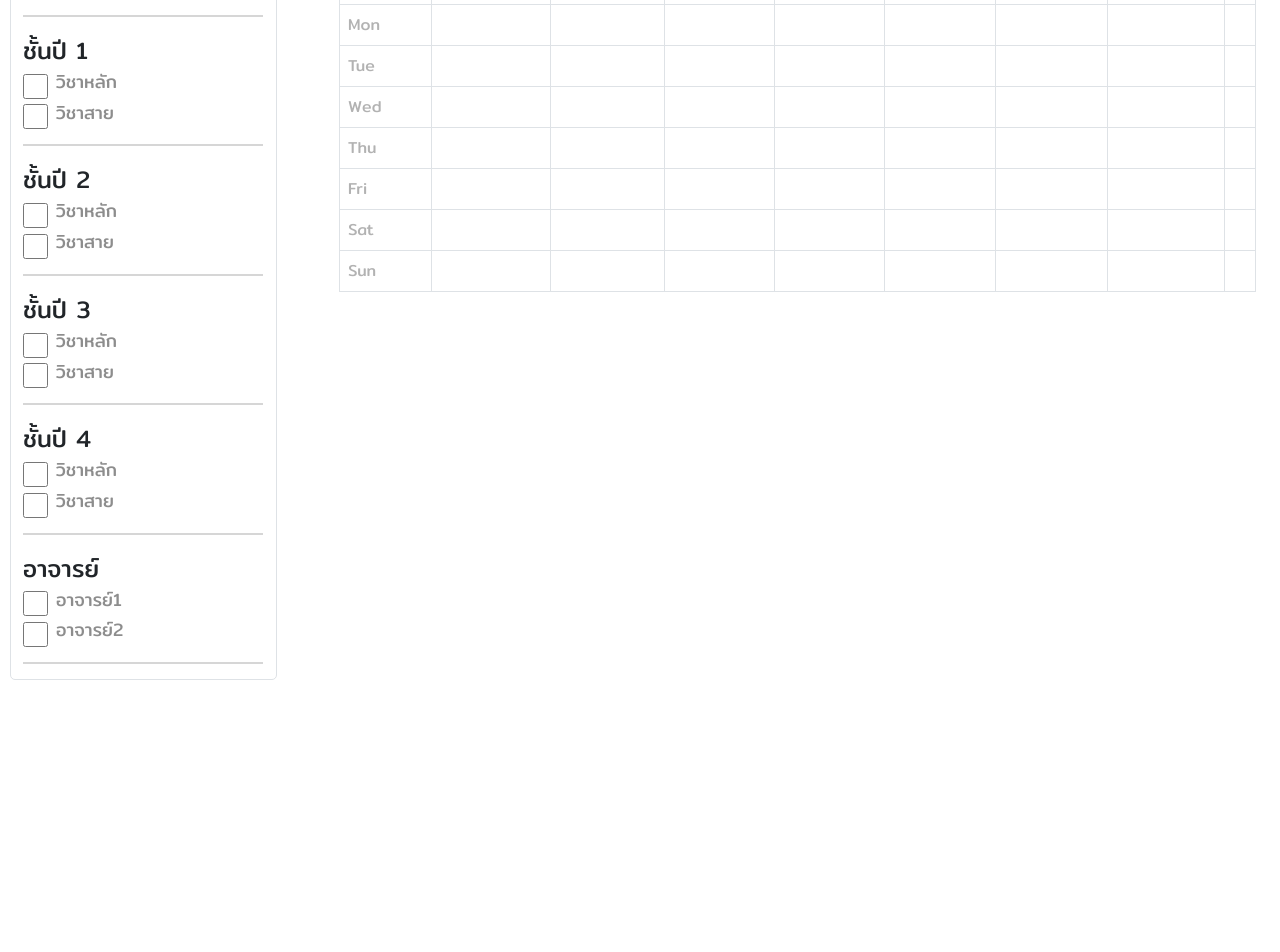
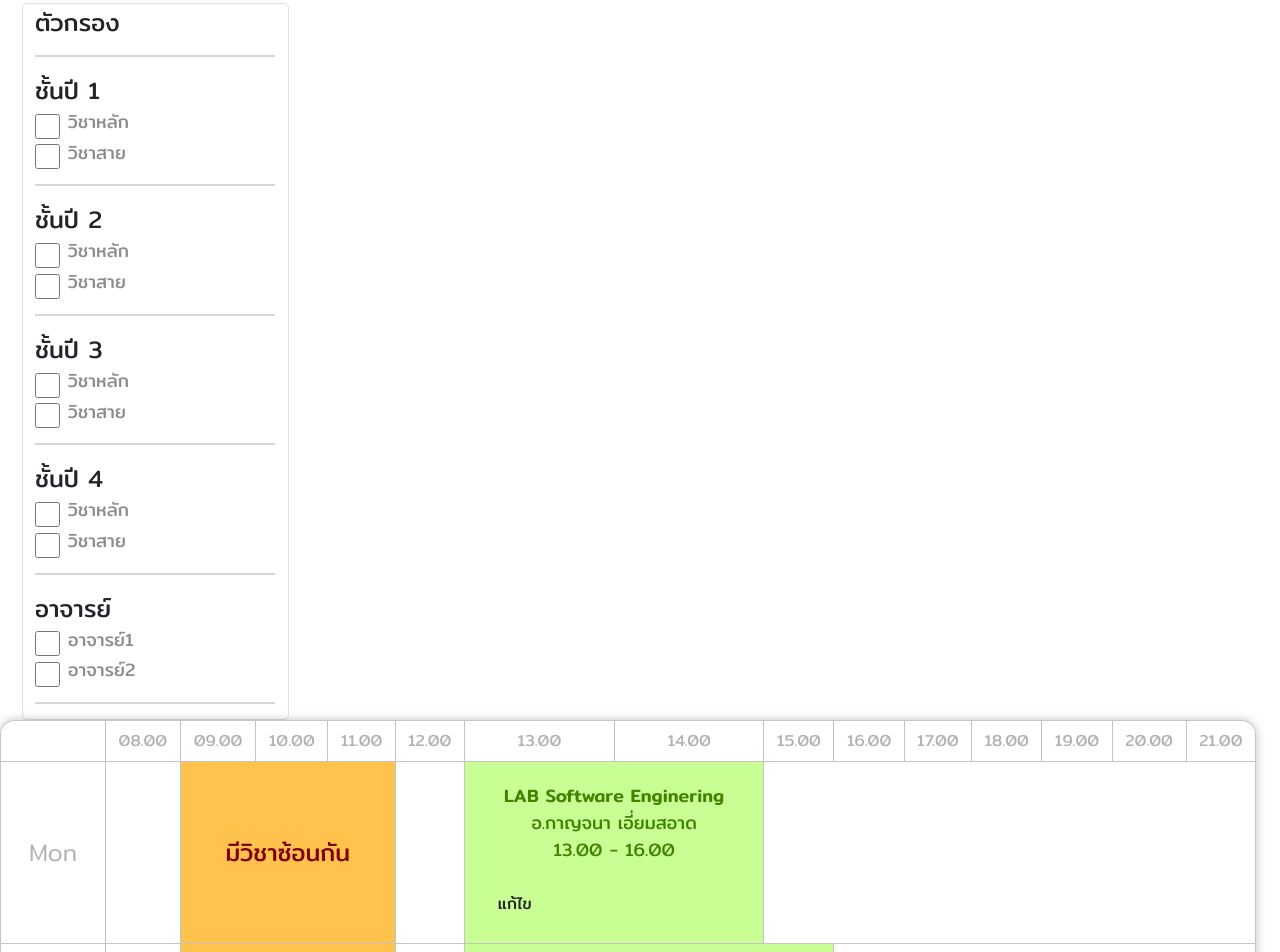
Before and after one commit to taskger/express-react-project, a React (Create React App) app in the folder client/: page /admin/schedule in a window 1280 px wide. Shown: the part 200-1152 px from the top of the page. Before the commit the page ends 880 px from the top, so only its background shows below. Built offline with nearby package versions, Linux system fonts and the light colour scheme.

Commit message:
update 10/2/24 11.41

```diff
--- a/client/src/components/Admin/Schedule/schedule.js
+++ b/client/src/components/Admin/Schedule/schedule.js
@@ -8,7 +8,7 @@ const Schedule = () => {
     <div>
     <Navbar/>
 
-      <div className="container">
+      <div className="container schedule">
         <div className="row ">
           <div className="col-1">
             <label htmlFor="semester" className="form-label">ภาคการศึกษา</label>
@@ -35,7 +35,7 @@ const Schedule = () => {
         </div>
         </div>
         <div className='row all com'>
-          <div className='col-auto'>
+          <div className='col-auto filter'>
            <Filter />
            </div>
            <div className='col table'>
--- a/client/src/components/User/Schedule/schedule.js
+++ b/client/src/components/User/Schedule/schedule.js
@@ -7,7 +7,7 @@ const Schedule = () => {
   return (
     <div>
     <Navbar/>
-      <div className="container">
+      <div className="container schedule">
         <div className="row ">
           <div className="col-1">
             <label htmlFor="semester" className="form-label">ภาคการศึกษา</label>
--- a/client/src/components/filter/filter.css
+++ b/client/src/components/filter/filter.css
@@ -1,3 +1,7 @@
+div.container.schedule{
+    margin-top: 20px;
+    margin-bottom: 20px;
+}
 
 input.boxcheck {
     width: 26px;
@@ -5,6 +9,7 @@ input.boxcheck {
     margin-right:8px;
     accent-color: #74992e;
     cursor: pointer;
+
 }
 
 
@@ -14,6 +19,8 @@ input.boxcheck {
     height: auto;
     border:1px ;
     border-radius: 5px;
+    box-shadow: 0 0 px rgba(0, 0, 0, 0.251);
+
 }
 div.col input.boxcheck{
 
@@ -47,7 +54,6 @@ div.col input.boxcheck{
     margin-bottom: 15px;
 }
 div.col.table{
-    padding-left:50px;
     font-weight: 500;
     border-radius: 15px;
 }
@@ -57,14 +63,104 @@ div.col.table{
 }
 tbody th.day{
     color: #B2B2B2;
-    font-weight: 400;
+    font-weight: 300;
+    font-size: 24px;
 }
+
 thead th.time{
     color: #B2B2B2;
     font-weight: 400;
+
+}
+table.table.table-bordered.outschedule {
+
+
+
+}
+table.table.table-bordered.schedule {
+    height: 580px;
+    border-radius: 15px;
+    border: 1px solid #C4C4C4;
+    overflow: hidden;
+    background-color: #C4C4C4;
+    vertical-align: middle;
+    text-align: center;
+    box-shadow: 0 0 10px rgba(0, 0, 0, 0.251);
 }
 
-table.table.table-bordered.schedule {
+tr.rowday .day {
+    border: 1px solid #C4C4C4;
+    padding: 20px;
 
-        background-color: #74992e;
   }
+  tr.rowday td{
+    border: 1px solid #C4C4C4;
+    padding: 0px;
+  }
+
+tr.rowday:hover .day,tr.rowday:hover td {
+  background-color: #E9E7E7;
+  transition: background-color 0.5s, color 0.5s; /* Smooth transition effect */
+  border: 1px solid #C4C4C4;
+  color: #535353;
+
+}
+div.overlapping{
+    width: 100%;
+    height: 100%;
+    background-color: #FFC34D;
+    text-align: center;
+    display: flex;
+    align-items: center;
+    justify-content: center;
+    font-size: 24px;
+    font-weight: 400;
+    color: #820000;
+    transition: background-color 0.5s, color 0.5s; /* Smooth transition effect */
+
+}
+div.overlapping:hover{
+    background-color: #FFA800;
+}
+div.lecturecorrect{
+    width: 100%;
+    height: 100%;
+    background-color: #C9FE94;
+    font-size: 24px;
+    font-weight: 400;
+    color: #418200;
+    transition: background-color 0.5s, color 0.5s; /* Smooth transition effect */
+    padding: 20px;
+}
+div.lecturecorrect:hover{
+    background-color: #A0F948;
+}
+div.lecturecorrect .subject{
+    font-size: 18px;
+    font-weight: 500;
+}
+div.lecturecorrect .name{
+    font-size: 18px;
+
+}
+div.lecturecorrect .time{
+    font-size: 18px;
+
+}
+.editlecturecorrect{
+    font-size: 28px;
+    border: 0px;
+
+}
+
+.btn.editlecturecorrect:hover{
+    border: 0px;
+    color: #4eb8ff;
+    transition: color 0.5s; /* Smooth transition effect */
+
+}
+
+div.rowbutton {
+    text-align: left;
+    margin-top: 20px;
+  }
--- a/client/src/components/filter/filter.js
+++ b/client/src/components/filter/filter.js
@@ -3,7 +3,8 @@ import "./filter.css";
 
 const filter = () => {
   return (
-        <div className="container-fluid border">
+    <div className='container'>
+      <div className="container-fluid border">
         <label class="rank" htmlFor="check1"> ตัวกรอง </label>
           <div className='liner' ></div>
           <div className='form-check-main'>
@@ -96,7 +97,8 @@ const filter = () => {
           </div>
           <div className="col">
           </div>
-        </div>
+      </div>
+    </div>
   );
 };
 export default filter;
--- /dev/null
+++ b/client/src/components/filter/lecturecorrect.js
@@ -0,0 +1,140 @@
+import React from 'react';
+import "./filter.css";
+
+const lecturecorrect = () => {
+  return (
+        <div className='lecturecorrect' >
+            <div className='subject'>
+                <label>
+
+                LAB Software Enginering
+                </label>
+
+            </div>
+            <div className='name'>
+                <label>
+                อ.กาญจนา เอี่ยมสอาด
+                </label>
+            </div>
+            <div className='time'>
+                <label>
+                 13.00 - 16.00
+                </label>
+            </div>
+            <div className='rowbutton'>
+                <button type="button" class="btn editlecturecorrect" data-bs-toggle="modal" data-bs-target="#staticBackdrop">
+                    แก้ไข
+                </button>
+            </div>
+            <div class="modal fade" id="staticBackdrop" data-bs-backdrop="static" data-bs-keyboard="false" tabindex="-1" aria-labelledby="staticBackdropLabel" aria-hidden="true">
+                <div class="modal-dialog">
+                    <div class="modal-content">
+                    <div class="modal-body">
+                    <label htmlFor="semester" className="form-label">ชื่อวิชา</label>
+                        <select id="semester" className="form-select form-select-sm mb-3" aria-label=".form-select-sm example">
+                        <option selected>Open this select menu</option>
+                        <option value="1">One</option>
+                        <option value="2">Two</option>
+                        <option value="3">Three</option>
+                        </select>
+                    <label   label htmlFor="year" className="form-label" >รับจำนวน</label>
+                    <input type="text" class="form-control" id="InputStudents" />
+                    <label htmlFor="semester" className="form-label">หมู่เรียน</label>
+                    <select id="semester" className="form-select form-select-sm mb-3" aria-label=".form-select-sm example">
+                    <option selected>กรุณาเลือกหมู่เรียน</option>
+                    <option value="801">801</option>
+                    <option value="802">802</option>
+                    <option value="803">803</option>
+                    <option value="804">804</option>
+                    <option value="805">805</option>
+                    <option value="806">806</option>
+                    <option value="807">807</option>
+                    <option value="808">808</option>
+                    <option value="809">809</option>
+                    <option value="810">810</option>
+                    </select>
+                    <div class="cs-form ">
+                    <div className='row'>
+                        <div className='col'>
+                        <h7>เรื่มสอน</h7>
+                        <select id="starttime" className="form-select form-select-sm mb-3" aria-label=".form-select-sm example">
+                            <option selected>กรุณาเลือกเวลา</option>
+                            <option value="0800">08.00</option>
+                            <option value="0830">08.30</option>
+                            <option value="0900">09.00</option>
+                            <option value="0930">09.30</option>
+                            <option value="1000">10.00</option>
+                            <option value="1030">10.30</option>
+                            <option value="1100">11.00</option>
+                            <option value="1130">11.30</option>
+                            <option value="1200">12.00</option>
+                            <option value="1230">12.30</option>
+                            <option value="1300">13.00</option>
+                            <option value="1330">13.30</option>
+                            <option value="1400">14.00</option>
+                            <option value="1430">14.30</option>
+                            <option value="1500">15.00</option>
+                            <option value="1530">15.30</option>
+                            <option value="1600">16.00</option>
+                            <option value="1630">16.30</option>
+                            <option value="1700">17.00</option>
+                            <option value="1730">17.30</option>
+                            <option value="1800">18.00</option>
+                            <option value="1830">18.30</option>
+                            <option value="1900">19.00</option>
+                            <option value="1930">19.30</option>
+                            <option value="2000">20.00</option>
+                        </select>
+                        </div>
+                        <div className='col'>
+                        <h7>สิ้นสุดการสอน</h7>
+                            <select id="endttime" className="form-select form-select-sm mb-3" aria-label=".form-select-sm example">
+                            <option selected>กรุณาเลือกเวลา</option>
+                            <option value="0800">08.00</option>
+                            <option value="0830">08.30</option>
+                            <option value="0900">09.00</option>
+                            <option value="0930">09.30</option>
+                            <option value="1000">10.00</option>
+                            <option value="1030">10.30</option>
+                            <option value="1100">11.00</option>
+                            <option value="1130">11.30</option>
+                            <option value="1200">12.00</option>
+                            <option value="1230">12.30</option>
+                            <option value="1300">13.00</option>
+                            <option value="1330">13.30</option>
+                            <option value="1400">14.00</option>
+                            <option value="1430">14.30</option>
+                            <option value="1500">15.00</option>
+                            <option value="1530">15.30</option>
+                            <option value="1600">16.00</option>
+                            <option value="1630">16.30</option>
+                            <option value="1700">17.00</option>
+                            <option value="1730">17.30</option>
+                            <option value="1800">18.00</option>
+                            <option value="1830">18.30</option>
+                            <option value="1900">19.00</option>
+                            <option value="1930">19.30</option>
+                            <option value="2000">20.00</option>
+                            </select>
+                        </div>
+
+                    </div>
+                    </div>
+                </div>
+                    <div class="modal-footer">
+                        <button type="button" class="btn btn-primary">ตกลง</button>
+                        <button type="button" class="btn btn-secondary" data-bs-dismiss="modal">ยกเลิก</button>
+                    </div>
+                    </div>
+                </div>
+                </div>
+
+        </div>
+
+
+
+  );
+
+};
+
+export default lecturecorrect;
--- /dev/null
+++ b/client/src/components/filter/overlapping.js
@@ -0,0 +1,15 @@
+import React from 'react';
+import "./filter.css";
+
+const overlapping = () => {
+  return (
+        <div className='overlapping'>
+            มีวิชาซ้อนกัน
+        </div>
+
+
+  );
+
+};
+
+export default overlapping;
--- a/client/src/components/filter/table.js
+++ b/client/src/components/filter/table.js
@@ -1,114 +1,82 @@
 import React from 'react';
 import "./filter.css";
-
+import Overlapping from './overlapping';
+import Lecturecorrect from './lecturecorrect';
 const Schedule = () => {
   return (
     <div>
-
-        <table class="table table-bordered schedule ">
+      <table class="table table-bordered outschedule">
+        <table class="table table-bordered schedule  ">
             <thead>
                 <tr>
                 <th scope="col" ></th>
                 <th scope="col" className='time'>08.00</th>
+                <th scope="col" className='time'>09.00</th>
                 <th scope="col" className='time'>10.00</th>
+                <th scope="col" className='time'>11.00</th>
                 <th scope="col" className='time'>12.00</th>
+                <th scope="col" className='time'>13.00</th>
                 <th scope="col" className='time'>14.00</th>
+                <th scope="col" className='time'>15.00</th>
                 <th scope="col" className='time'>16.00</th>
+                <th scope="col" className='time'>17.00</th>
                 <th scope="col" className='time'>18.00</th>
+                <th scope="col" className='time'>19.00</th>
                 <th scope="col" className='time'>20.00</th>
-                <th scope="col" ></th>
+                <th scope="col" className='time'>21.00</th>
+
                 </tr>
             </thead>
             <tbody>
-                <tr>
-                <th scope="row" className='day'>Mon</th>
-                <td></td>
-                <td></td>
-                <td></td>
-                <td></td>
-                <td></td>
-                <td></td>
-                <td></td>
-                <td></td>
+            <tr className='rowday'>
+                  <th scope="row" className='day lecture-cell' >Mon</th>
+                    <td colSpan={1}></td>
+                    <td colSpan={3}>{<Overlapping/>}</td>
+                    <td colSpan={1}></td>
+
+                    <td colSpan={2}>{<Lecturecorrect/>}</td>
+                    <td colSpan={8}></td>
 
                 </tr>
-                <tr>
+                <tr className='rowday'>
                 <th scope="row" className='day'>Tue</th>
-                <td></td>
-                <td></td>
-                <td></td>
-                <td></td>
-                <td></td>
-                <td></td>
-                <td></td>
-                <td></td>
+                    <td colSpan={1}></td>
+                    <td colSpan={3}>{<Overlapping/>}</td>
+                    <td colSpan={1}></td>
+
+                    <td colSpan={3}>{<Lecturecorrect/>}</td>
+                    <td colSpan={7}></td>
 
                 </tr>
-                <tr>
-                <th scope="row" className='day'>Wed</th>
-                <td></td>
-                <td></td>
-                <td></td>
-                <td></td>
-                <td></td>
-                <td></td>
-                <td></td>
-                <td></td>
+                <tr className='rowday'>
+                  <th scope="row" className='day'>Wed</th>
+                  <td colSpan={15}></td>
 
                 </tr>
-                <tr>
-
-                <th scope="row" className='day'>Thu</th>
-                <td></td>
-                <td></td>
-                <td></td>
-                <td></td>
-                <td></td>
-                <td></td>
-                <td></td>
-                <td></td>
+                <tr className='rowday'>
+                  <th scope="row" className='day'>Thu</th>
+                  <td colSpan={15}></td>
 
                 </tr>
-
-                <tr>
-                <th scope="row" className='day'>Fri</th>
-                <td></td>
-                <td></td>
-                <td></td>
-                <td></td>
-                <td></td>
-                <td></td>
-                <td></td>
-                <td></td>
+                <tr className='rowday'>
+                  <th scope="row" className='day'>Fri</th>
+                  <td colSpan={15}></td>
 
                 </tr>
-                <tr>
-                <th scope="row" className='day'>Sat</th>
-                <td></td>
-                <td></td>
-                <td></td>
-                <td></td>
-                <td></td>
-                <td></td>
-                <td></td>
-                <td></td>
+                <tr className='rowday'>
+                  <th scope="row" className='day'>Sat</th>
+                  <td colSpan={15}></td>
 
                 </tr>
-                <tr>
-                <th scope="row" className='day'>Sun</th>
-                <td></td>
-                <td></td>
-                <td></td>
-                <td></td>
-                <td></td>
-                <td></td>
-                <td></td>
-                <td></td>
-
+                <tr className='rowday'>
+                  <th scope="row" className='day'>Sun</th>
+                  <td colSpan={15}></td>
                 </tr>
-
             </tbody>
         </table>
+      </table>
+
+      <div/>
     </div>
 
 
```
